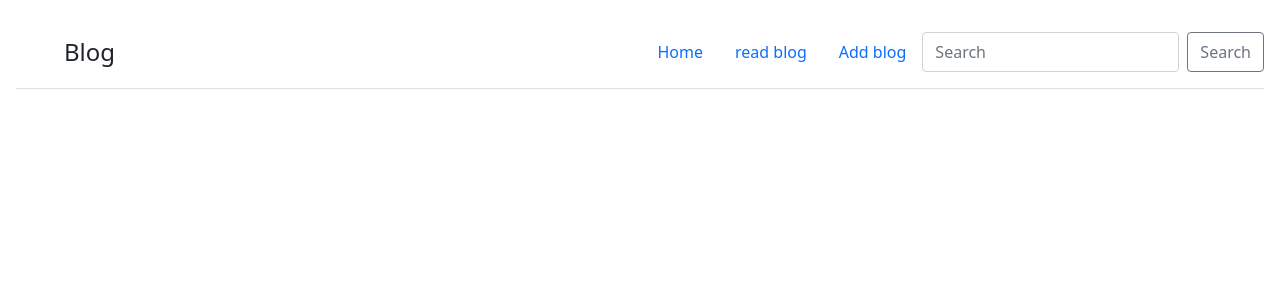
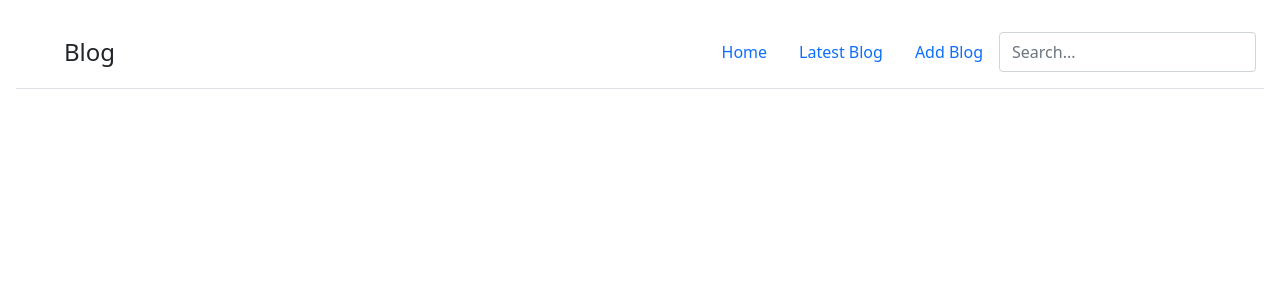
Before and after one commit to TUWAIQ-PYTHON-5/LAB_ORM_2, a Django app: page / in a window 1280 px wide. Shown: the top 300 px of the page. Run offline with Django 4.2, Linux system fonts and the light colour scheme; some libraries are stand-ins or nearby versions.

Commit message:
LAB_ORM_2

```diff
--- a/blog_project/blog/templates/blog/base.html
+++ b/blog_project/blog/templates/blog/base.html
@@ -18,18 +18,24 @@
             <span class="fs-4">Blog</span>
           </a>
 
-          <ul class="nav nav-pills">
-            <li class="nav-item"><a href="{% url 'blog:home_page' %}" class="nav-link" aria-current="page">Home</a></li>
-            <li class="nav-item"><a href="{% url 'blog:read_blog_page' %}" class="nav-link"> read blog</a></li>
-            <li class="nav-item"><a href="{% url 'blog:add_blog_page' %}" class="nav-link">Add blog</a></li>
-            <form class="d-flex" method="POST"  action="{% url 'blog:search_page' %}">
+
+            <ul class="nav nav-pills">
+              <li class="nav-item"><a href="/" class="nav-link" aria-current="page">Home</a></li>
+              <li class="nav-item"><a href="{% url 'blog:latest_blog_page' %}" class="nav-link">Latest Blog</a></li>
+              <li class="nav-item"><a href="{% url 'blog:add_blog_page' %}" class="nav-link">Add Blog</a></li>
+            </ul>
+
+            <form class="d-flex"  action="{% url 'blog:search_blog' %}" method="POST" >
               {% csrf_token %}
-              <input class="form-control me-2" type="search" placeholder="Search" aria-label="Search" name="search_title">
-              <button class="btn btn-outline-secondary" type="submit">Search</button>
+              <input class="form-control me-2" type="search" placeholder="Search..." aria-label="Search" name="searched">
+
             </form>
           </ul>
 
-
+   <div class="container">
+    {%block content%}
+    {%endblock%}
+   </div>
     <script src="https://cdn.jsdelivr.net/npm/bootstrap@5.1.3/dist/js/bootstrap.bundle.min.js" integrity="sha384-ka7Sk0Gln4gmtz2MlQnikT1wXgYsOg+OMhuP+IlRH9sENBO0LRn5q+8nbTov4+1p" crossorigin="anonymous"></script>
 
     <script src="https://cdn.jsdelivr.net/npm/@popperjs/core@2.10.2/dist/umd/popper.min.js" integrity="sha384-7+zCNj/IqJ95wo16oMtfsKbZ9ccEh31eOz1HGyDuCQ6wgnyJNSYdrPa03rtR1zdB" crossorigin="anonymous"></script>
--- a/blog_project/blog/templates/blog/index.html
+++ b/blog_project/blog/templates/blog/index.html
@@ -5,10 +5,10 @@
 <h3>{{blog.is_pubilshed}}</h3>
     {% block content %}
         <div class="row">
-            {% for blog in read_blog %}
+            {% for blog in latest_blog %}
                 <div class="col-3">
                     <div class="p-4 shadow" >
-                        <a href="{% url 'blog:blog_detail' blog.id %}"><h4>{{ blog.title }}</h4></a>
+                        <a href="{% url 'blog:blog_detail' blog.id %}"><h4>{{ blog.Title }}</h4></a>
                         <h6>Content: {{ blog.Content }}</h6>
                         <h6>is published: {{blog.is_published}}</h6>
                     </div>
--- a/blog_project/blog/urls.py
+++ b/blog_project/blog/urls.py
@@ -3,13 +3,13 @@ from . import views
 app_name='blog'
 
 urlpatterns = [
+    path('',views.home,name='home_page'),
     path('add/', views.add_blog, name='add_blog_page'),
-    path('update_blog/<blog_id>/', views.update_blog,name="update_page"),
-    path('',views.home,name='home_page'),
+    path("latest/", views.latest_blog, name="latest_blog_page"),
+    path("details/<blog_id>/", views.blog_detail, name="blog_detail"),
+    path("update/<blog_id>/", views.update_blog, name="update_blog"),
     path("delete/<blog_id>/", views.delete_blog, name="delete_blog"),
-    path('read/',views.read_blog,name='read_blog_page'),
-    path("details/<blog_id>/", views.blog_detail, name="blog_detail"),
-    path('search/',views.search_title,name="search_page"),
+    path("search/", views.search_blog, name="search_blog"),
 
 
 
--- a/blog_project/blog/views.py
+++ b/blog_project/blog/views.py
@@ -1,21 +1,6 @@
 from django.shortcuts import render,redirect
 from django.http import HttpRequest
 from .models import Blog
-
-def update_blog(request:HttpRequest,blog_id):
-    blog= Blog.objects.get(id=blog_id)
-    blog.publish_date = blog.publish_date.isoformat #to make it compatible with input value in html
-    if request.method == "POST":
-        blog.Title = request.POST["Title"]
-        blog.Content= request.POST["Content"]
-        blog.is_published = request.POST["is_publishe"]
-        blog.publish_date = request.POST["publish_date"]
-
-        blog.save()
-        return redirect("blog:read_blog_page")
-
-    return render(request, "blog/update_blog.html", {"blog" : blog})
-
 
 
 def home(request:HttpRequest):
@@ -26,44 +11,46 @@ def add_blog(request:HttpRequest):
     if request.method == "POST":
        new_blog=Blog(Title=request.POST["Title"],Content=request.POST["Content"],is_published = request.POST["is_published"])
        new_blog.save()
-       return redirect('blog:read_blog_page')
+       return redirect('blog:latest_blog_page')
 
     return render(request, "blog/add_blog.html")
-def update_blog(request:HttpRequest,blog_id):
-    blog= Blog.objects.get(id=blog_id)
+
+def latest_blog(request : HttpRequest):
+
+    latest_blog = Blog.objects.all()
+
+    context = {"latest_blog" : latest_blog}
+    return render(request, "blog/index.html", context)
+
+
+def blog_detail(request:HttpRequest, blog_id):
+
+    blog = Blog.objects.get(id=blog_id)
+    return render(request, "blog/blog_detail.html", {"blog" : blog})
+
+def update_blog(request : HttpRequest, blog_id):
+
+    blog = Blog.objects.get(id=blog_id)
     blog.publish_date = blog.publish_date.isoformat
     if request.method == "POST":
-        blog.Title = request.POST["Title"]
-        blog.Content= request.POST["Content"]
-        blog.is_published = request.POST["is_publishe"]
-        blog.publish_date = request.POST["publish_date"]
+        blog.title = request.POST["Title"]
+        blog.Content = request.POST["Content"]
+        blog.is_published = request.POST["is_published"]
+
 
         blog.save()
-        return redirect("blog:add_blog_page")
+        return redirect("blog:latest_blog_page")
 
     return render(request, "blog/update_blog.html", {"blog" : blog})
 def delete_blog(request : HttpRequest, blog_id):
-    blog = Blog.objects.get(id=blog_id)
+    blog= Blog.objects.get(id=blog_id)
     blog.delete()
-    return redirect("blog:read_blog_page")
-def read_blog(request:HttpRequest):
-    read_blog = Blog.objects.all()
+    return redirect("blog:latest_blog_page")
+def search_blog(request:HttpRequest):
+     if request.method=="POST":
+        searched= request.POST['searched']
+        search_blog=Blog.objects.filter(Title__contains=searched)
 
-    context = {"read_blog" :read_blog}
-    return render(request,"blog/index.html", context)
-
-
-def blog_detail(request : HttpRequest, blog_id):
-
-    blog = Blog.objects.get(id=blog_id)
-    return render(request, "blog/blog_detail.html", {"blog" : blog})
-def search_title(request:HttpRequest):
-    if request.method=="POST":
-        search_title=request.POST['search_title']
-        searches=Blog.objects.filter(Title__contains=search_title)
-        context = {"search_title" : search_title,
-                   "searches":searches}
-        return render(request, "blog/search_blog.html", context)
-    else:
-
-       return render(request, "blog/search_blog.html", context)
+        return render(request, "blog/search.html", {'searched':searched,'search_blog':search_blog})
+     else:
+        return render(request, "blog/search.html", {})
```
Also changed, not shown: blog_project/blog/templates/blog/blog_detail.html (+6 -5 lines), blog_project/blog/templates/blog/search.html (+22 -7 lines), blog_project/blog/templates/blog/update_blog.html (+8 -9 lines).
